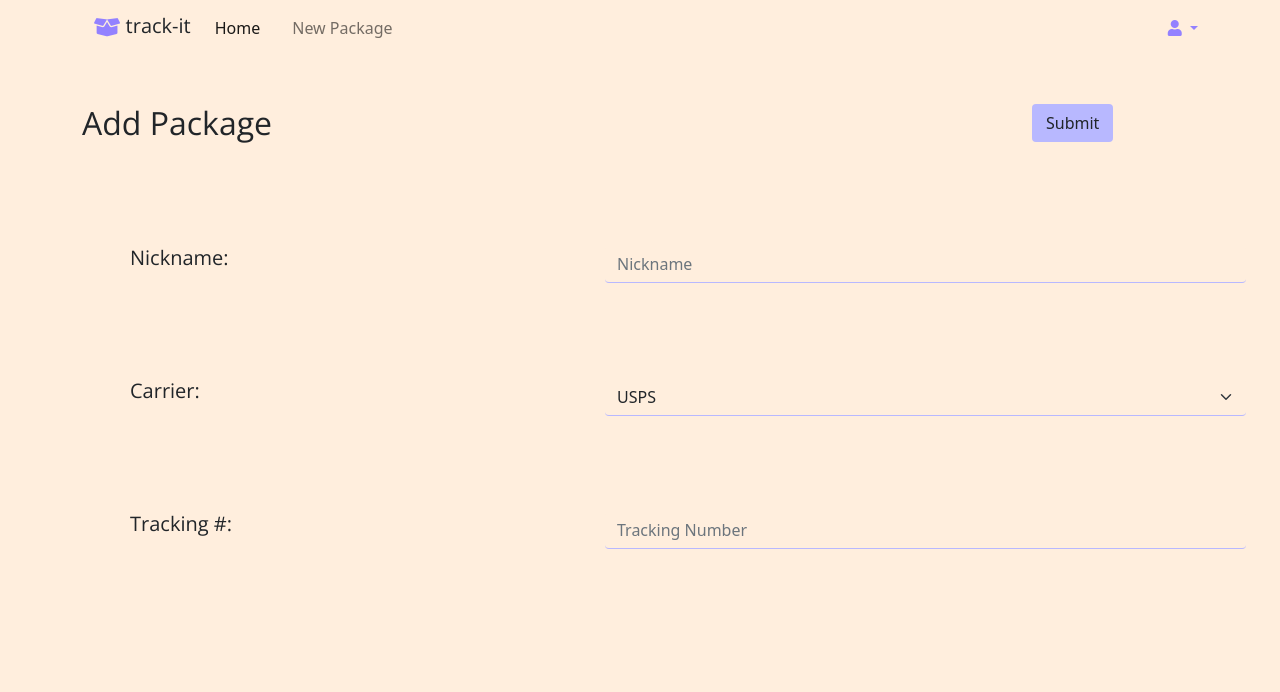
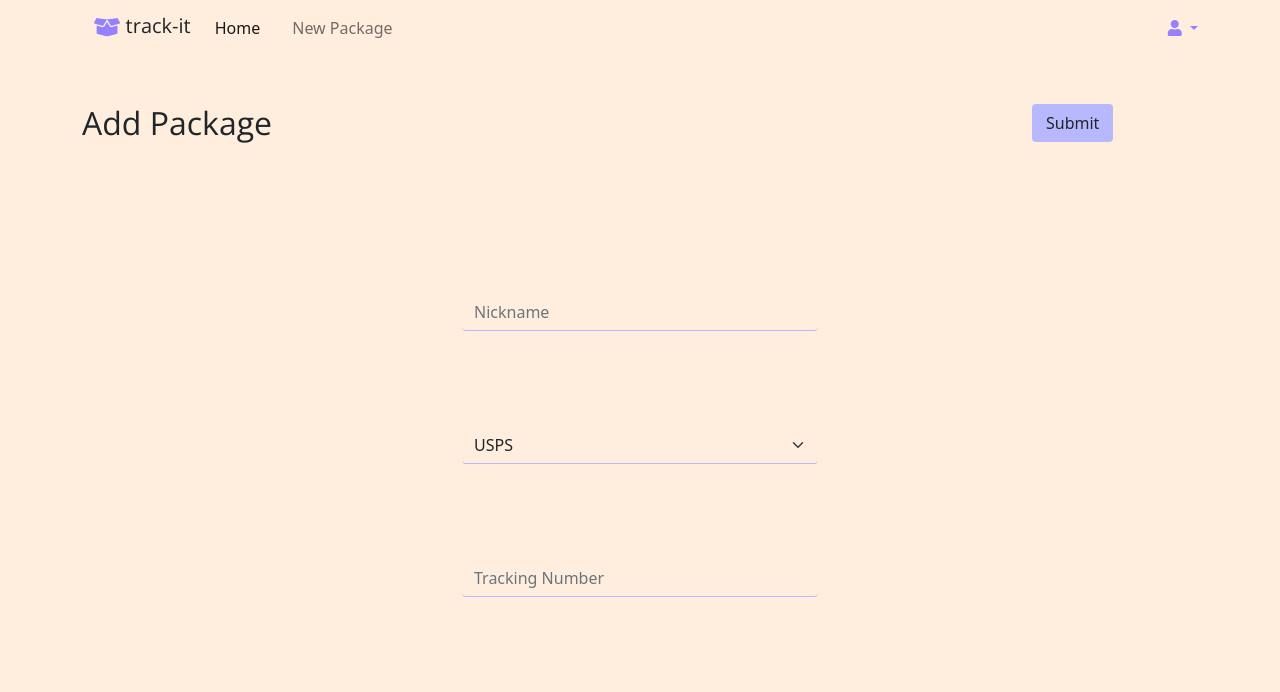
Before and after one commit to davidparker333/Track-It, a Flask app: page /track/add in a window 1280 px wide. Shown: the top 692 px of the page. Run offline with Flask 2, Linux system fonts and the light colour scheme; the visitor is signed in with stand-in values (Sample User, id 1); some libraries are stand-ins or nearby versions.

Commit message:
mobile friendly package page

```diff
--- a/app/templates/addPackage.html
+++ b/app/templates/addPackage.html
@@ -3,16 +3,16 @@
 {% block content %}
 
 <div class="row my-5">
-    <div class="col-7 col-md-10">
+    <div class="col-6 col-md-10">
         <h2 class="open-sans-light">Add Package</h2>
     </div>
-    <div class="col-5 col-md-2">
+    <div class="col-6 col-md-2">
         <form action="" method="POST">
             {{ form.hidden_tag() }}
         {{ form.submit(class="btn primary wide", onclick="loading()") }}
     </div>
 </div>
-<div class="row d-flex flex-row">
+<!-- <div class="row d-flex flex-row">
     <div class="col-12 col-md-5 my-5">
         <h5 class="open-sans mx-5">Nickname:</h5>
     </div>
@@ -34,6 +34,24 @@
           </div>
     </div>
 </form>
+</div> -->
+<div class="row">
+    <div class="col-12 col-sm-2 col-md-4"></div>
+    <div class="col-12 col-sm-8 col-md-4 my-5">
+            <div class="form-group d-flex flex-column justify-content-center">
+                <fieldset class="my-5">
+                    {{ form.nickname(class="form-control white borderless", placeholder="Nickname", autocomplete="off") }}
+                </fieldset>
+                <fieldset class="my-5">
+                    {{ form.carrier(class="form-select white borderless", placeholder="Carrier") }}
+                </fieldset>
+                <fieldset class="my-5">
+                    {{ form.tracking_number(class="form-control white borderless", placeholder="Tracking Number", autocomplete="off") }}
+                </fieldset>
+            </div>
+        </form>
+    </div>
+    <div class="col-12 col-sm-2 col-md-4"></div>
 </div>
 
 {% endblock content %}
--- a/app/templates/myAccount.html
+++ b/app/templates/myAccount.html
@@ -6,7 +6,7 @@
     <div class="col-12 col-sm-2 col-md-4"></div>
     <div class="col-12 col-sm-8 col-md-4 my-5">
 
-        <div class="d-flex justify-content-center align-items-center mx-2 my-4"><i class="fas fa-box-open logo big-logo my-1 mx-2"></i><h1 class="open-sans no-margin">my account</h1></div>
+        <div class="d-flex justify-content-center align-items-center mx-2 my-4"><h1 class="open-sans no-margin">my account</h1></div>
 
         <form action="" method="POST">
             {{ form.hidden_tag() }}
--- a/app/templates/trackHome.html
+++ b/app/templates/trackHome.html
@@ -17,7 +17,7 @@
   {% endif %}
   {% for package in packages %}
       <div class="col-12 col-md-3 my-3">
-        <div class="card white">
+        <div class="card white tall">
           <div class="card-body">
             <h4 class="card-title mb-3 text-center">{{ package.nickname }}</h4>
             {% if events[loop.index0]['description'] %}
@@ -26,8 +26,8 @@
             {% if events[loop.index0]['occured_at'] %}
             <p class="card-text text-center">{{ events[loop.index0].occured_at.strftime('%a, %b %d - %I:%M %p') }}</p>
             {% endif %}
-            <a href="{{ url_for('track.package_info', package_id=package.id) }}" class="btn primary wide">More Info</a>
-            <a href="{{ url_for('track.update_package', package_id=package.id) }}" class="btn primary wide" onclick="loading()">Update</a>
+              <a href="{{ url_for('track.package_info', package_id=package.id) }}" class="btn primary wide">More Info</a>
+              <a href="{{ url_for('track.update_package', package_id=package.id) }}" class="btn primary wide" onclick="loading()">Update</a>
           </div>
         </div>
         </div>
```
